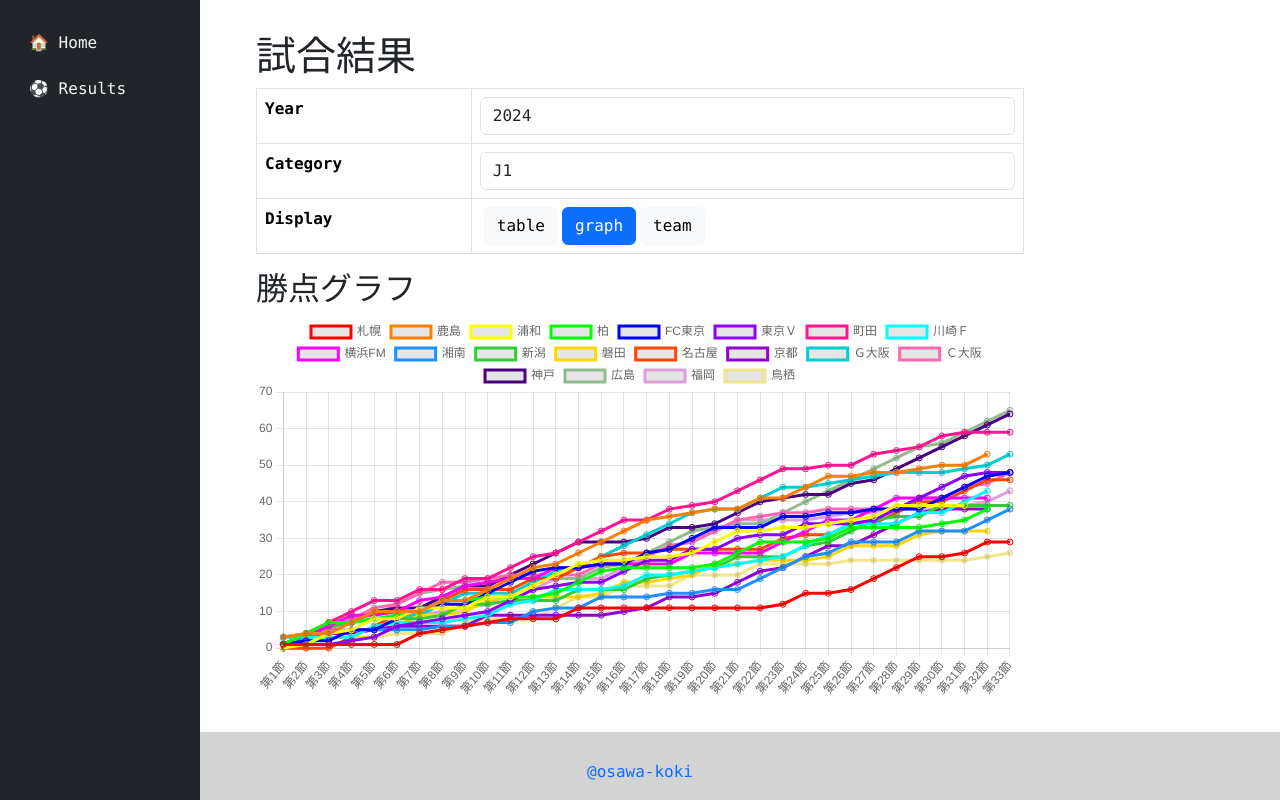
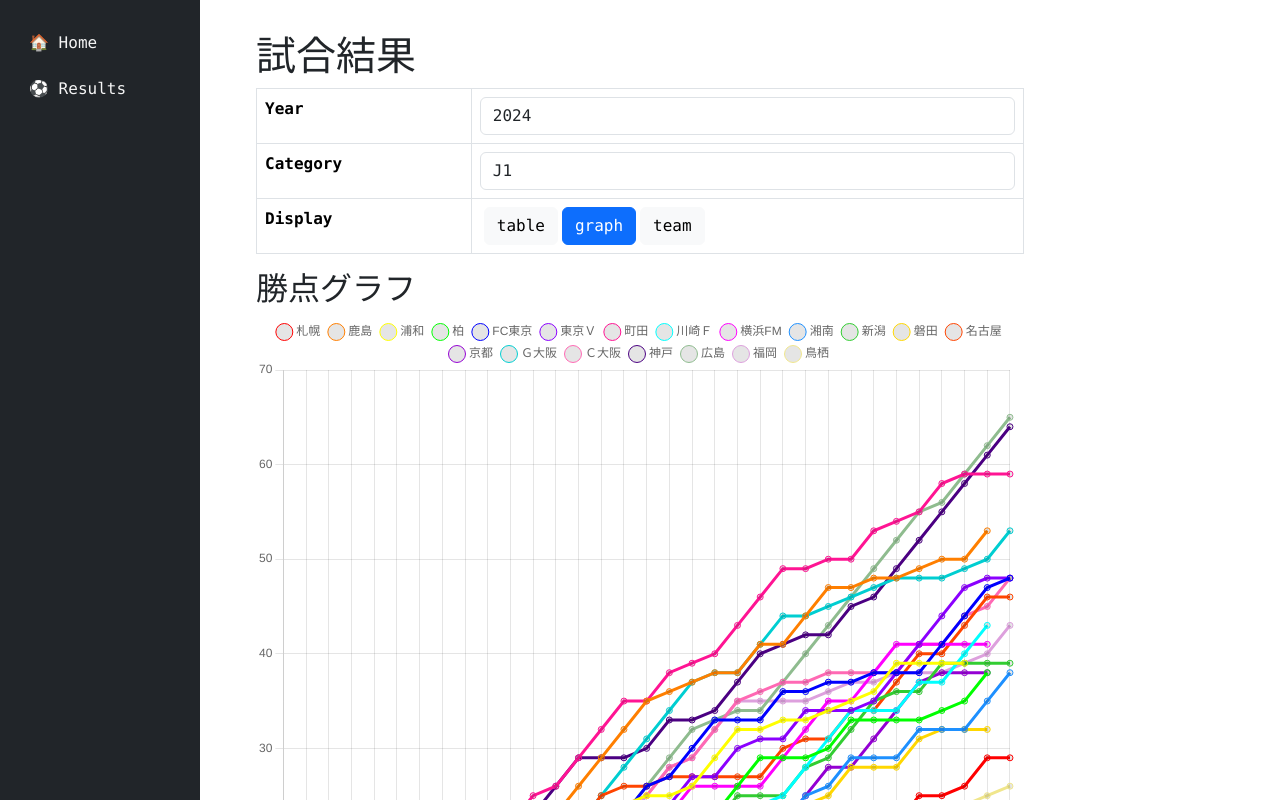
Before and after one commit to osawa-koki/jleague-tracker, a Next.js app: page /results in a window 1280 px wide. Both pictures are taken after a click on the button "graph". Shown: the top 800 px of the page. Built offline with nearby package versions, Linux system fonts and the light colour scheme.

Commit message:
グラフのデザインの修正。

```diff
--- a/app/results/_leagueGraph.tsx
+++ b/app/results/_leagueGraph.tsx
@@ -70,7 +70,22 @@ export default function LeagueGraph (props: Props): React.JSX.Element {
   return (
     <>
       <h2>勝点グラフ</h2>
-      <Line data={graphData} />
+      <Line
+        data={graphData}
+        width={160}
+        height={160}
+        options={{
+          plugins: {
+            legend: {
+              labels: {
+                usePointStyle: true,
+                pointStyle: 'circle',
+                font: { size: 12 }
+              }
+            }
+          }
+        }}
+      />
     </>
   )
 }
```
